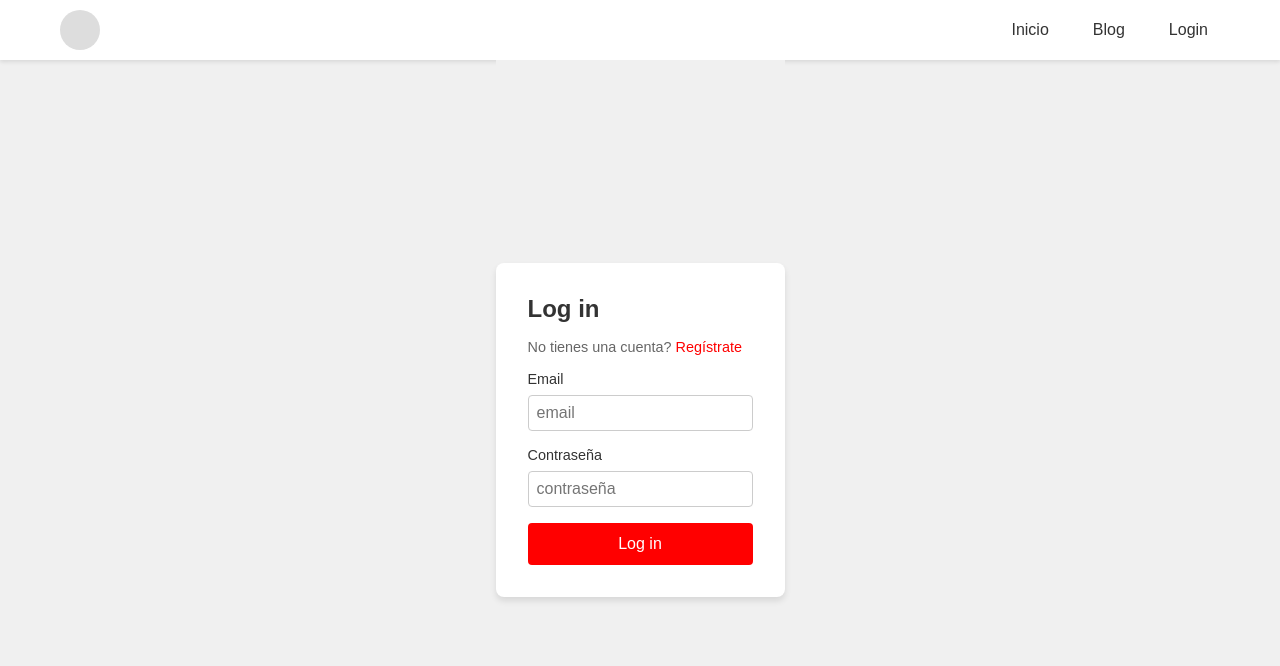
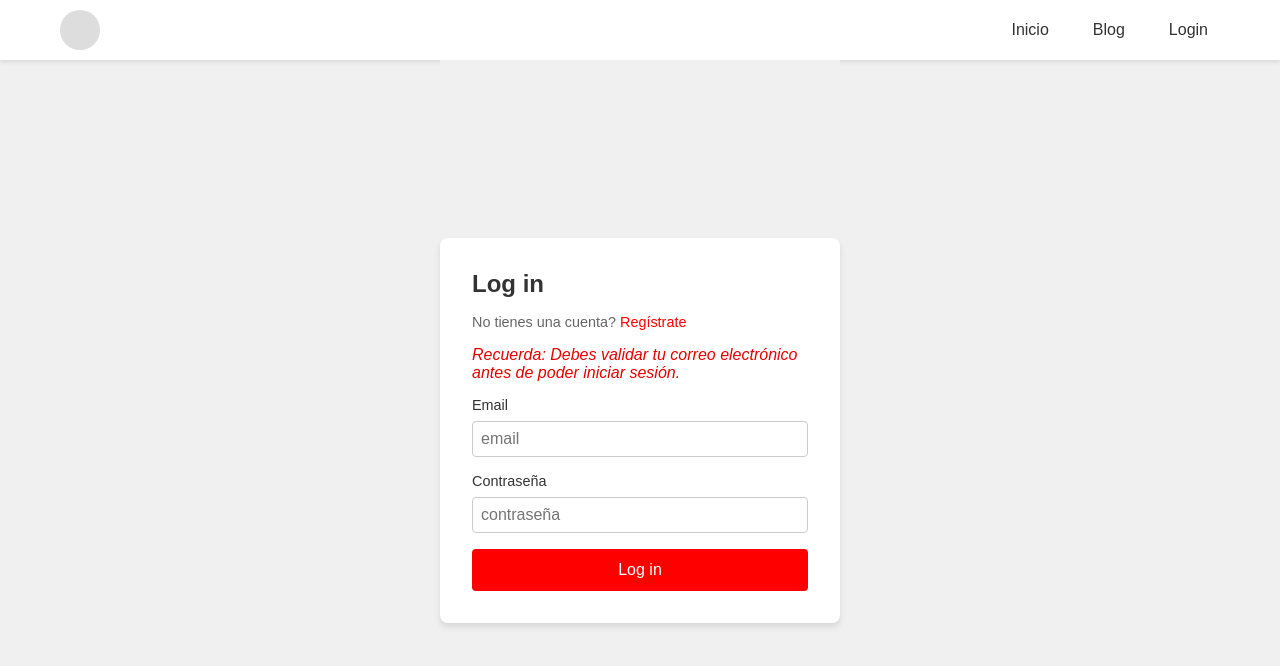
Before and after one commit to DPLATA/pdf_toolkit, a React (Vite) app: page /login in a window 1280 px wide. Shown: the top 666 px of the page. Built offline with nearby package versions, Linux system fonts and the light colour scheme; no server answers.

Commit message:
feat: add validation legend

```diff
--- a/src/components/AuthForm.css
+++ b/src/components/AuthForm.css
@@ -70,3 +70,10 @@
   .auth-button:hover {
     background-color: #e60000;
   }
+
+  .email-validation-legend {
+    font-style: italic;
+    color: #666;
+    margin-bottom: 15px;
+    color: #e60000;
+  }
--- a/src/components/Login.jsx
+++ b/src/components/Login.jsx
@@ -53,6 +53,9 @@ const Login = () => {
         <p className="auth-links">
           No tienes una cuenta? <Link to="/register" className="auth-link">Regístrate</Link>
         </p>
+        <p className="email-validation-legend">
+          Recuerda: Debes validar tu correo electrónico antes de poder iniciar sesión.
+        </p>
         {/*<p className="auth-links">
           Forgot your password? <Link to="/reset-password" className="auth-link">Reset it here</Link>
         </p>*/}
```
